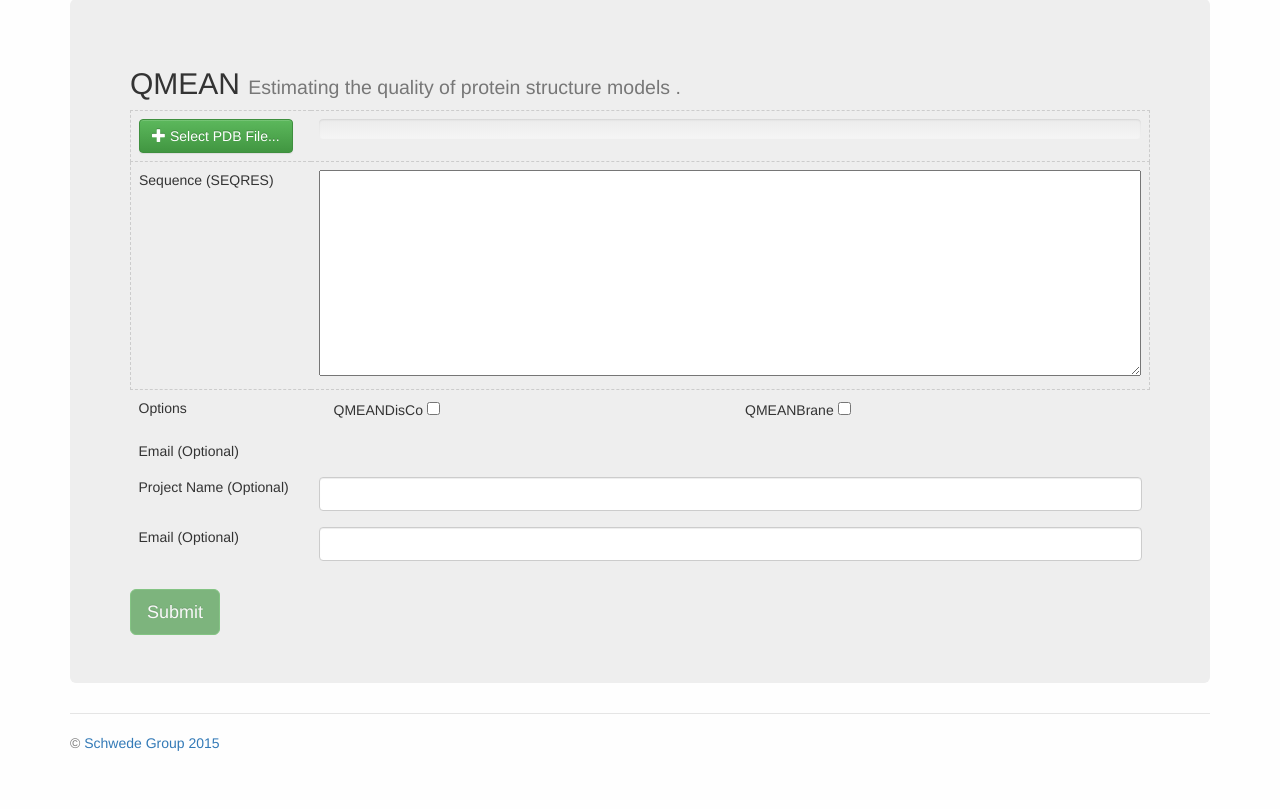
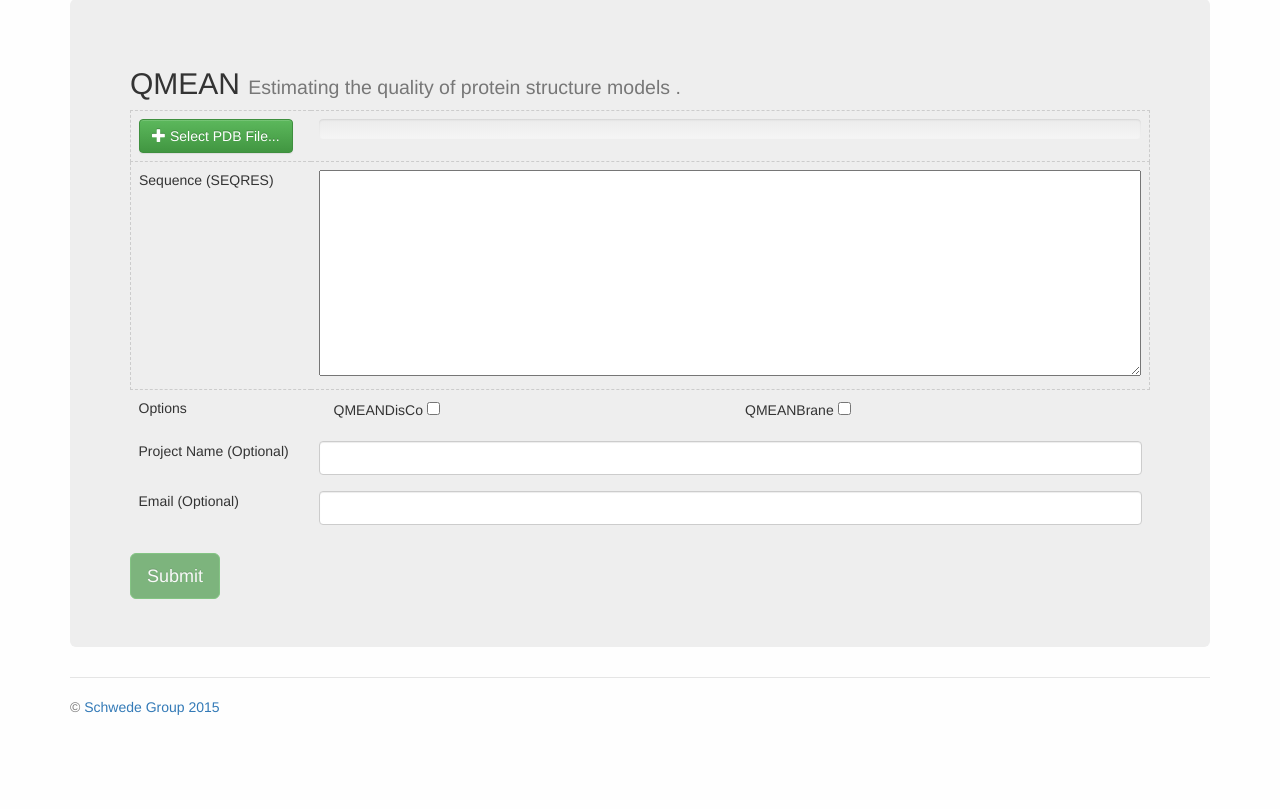
Before and after one commit to eunos-1128/QMEAN, a Django app: page / in a window 1280 px wide. Shown: the part 87-896 px from the top of the page. After the commit the page ends 802 px from the top, so only its background shows below. Run offline with Django 3.2, Linux system fonts and the light colour scheme; some libraries are stand-ins or nearby versions.

Commit message:
Remove extra email label

```diff
--- a/django-website/website/templates/home.html
+++ b/django-website/website/templates/home.html
@@ -44,8 +44,6 @@
                         <label>{{ form.QMEANBrane.label }}
                             {{ form.QMEANBrane }}</label></div>
                         </td></tr>
-                <tr><td>{{ form.email.label }}</td>
-
 
                 <tr><td width="180">{{ form.project_name.label }}</td>
                     <td{% if form.project_name.errors %} class="error"{% endif %}>{{ form.project_name }}</td></tr>
```
